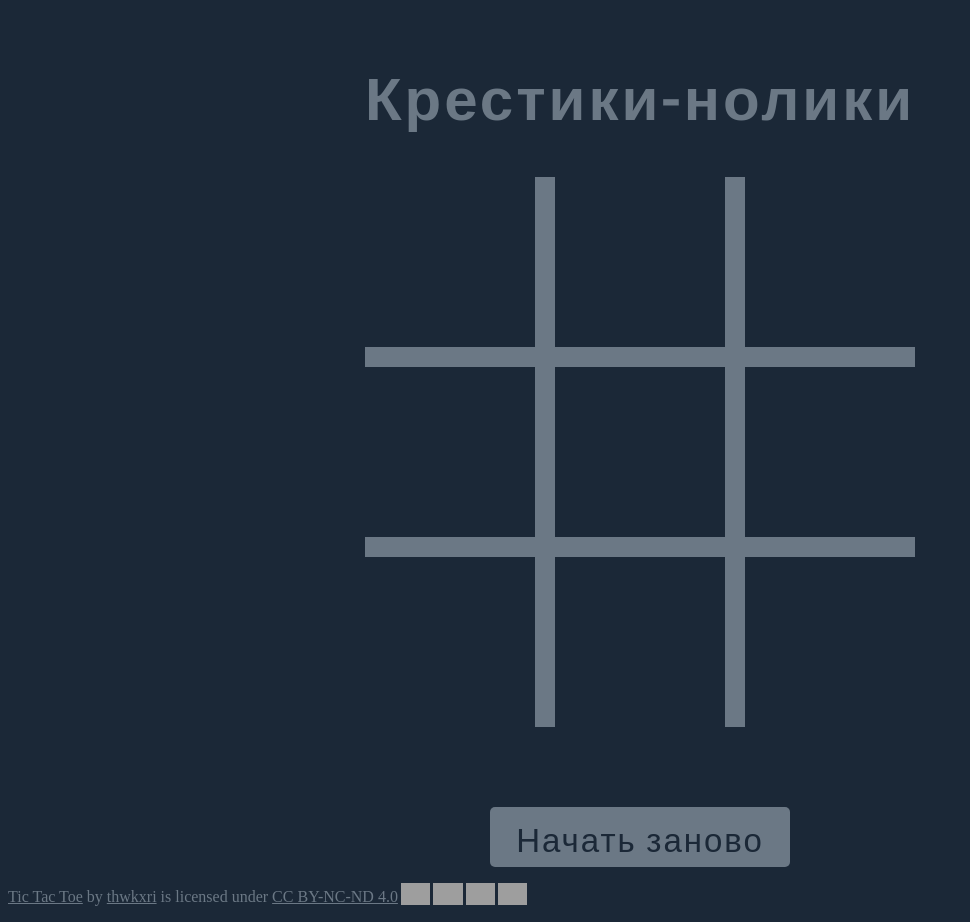
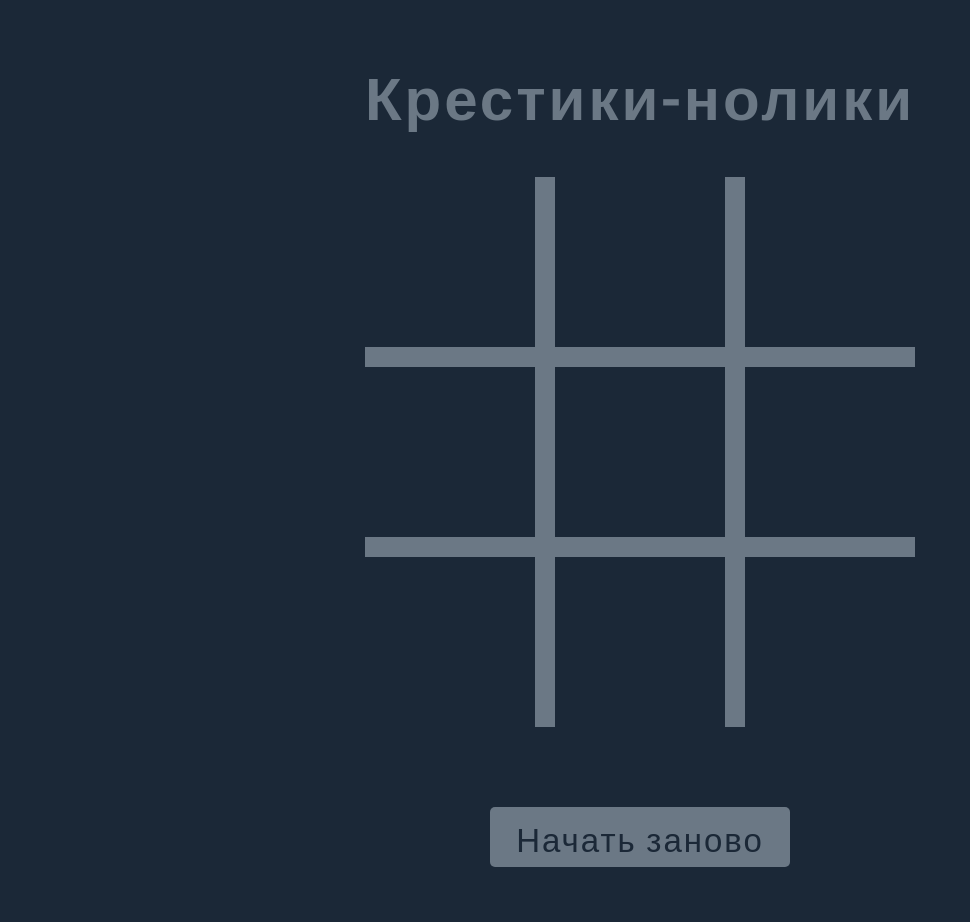
Before and after one commit to thwkxri/Tic-Tac-Toe-game, a plain HTML site: page index.html in a window 1280 px wide. Shown: the whole page, without its empty margins (0-970 px from the left). After the commit the page ends 875 px from the top, so only its background shows below. Drawn offline with nearby package versions, Linux system fonts and the light colour scheme; grey boxes are pictures that could not be loaded; a web font is replaced by a local one.

Commit message:
out license

```diff
--- a/index.html
+++ b/index.html
@@ -42,20 +42,6 @@
     <button id="restart-btn" class="restart-btn">Начать заново</button>
   </div>
 
-  <p xmlns:cc="http://creativecommons.org/ns#" xmlns:dct="http://purl.org/dc/terms/"><a property="dct:title" style="display:inline-block; color: #6b7885;"
-      rel="cc:attributionURL" href="https://thwkxri.github.io/Tic-Tac-Toe-game/">Tic Tac Toe</a> by <a style="display:inline-block; color: #6b7885;"
-      rel="cc:attributionURL dct:creator" property="cc:attributionName" href="https://t.me/aymangoatkari">thwkxri</a> is
-    licensed under <a href="https://creativecommons.org/licenses/by-nc-nd/4.0/?ref=chooser-v1" target="_blank"
-      rel="license noopener noreferrer" style="display:inline-block; color: #6b7885;">CC BY-NC-ND 4.0<img
-        style="height:22px!important;margin-left:3px;vertical-align:text-bottom;"
-        src="https://mirrors.creativecommons.org/presskit/icons/cc.svg?ref=chooser-v1"><img
-        style="height:22px!important;margin-left:3px;vertical-align:text-bottom;"
-        src="https://mirrors.creativecommons.org/presskit/icons/by.svg?ref=chooser-v1"><img
-        style="height:22px!important;margin-left:3px;vertical-align:text-bottom;"
-        src="https://mirrors.creativecommons.org/presskit/icons/nc.svg?ref=chooser-v1"><img
-        style="height:22px!important;margin-left:3px;vertical-align:text-bottom;"
-        src="https://mirrors.creativecommons.org/presskit/icons/nd.svg?ref=chooser-v1"></a></p>
-
   <script src="script.js"></script>
 </body>
 
```
